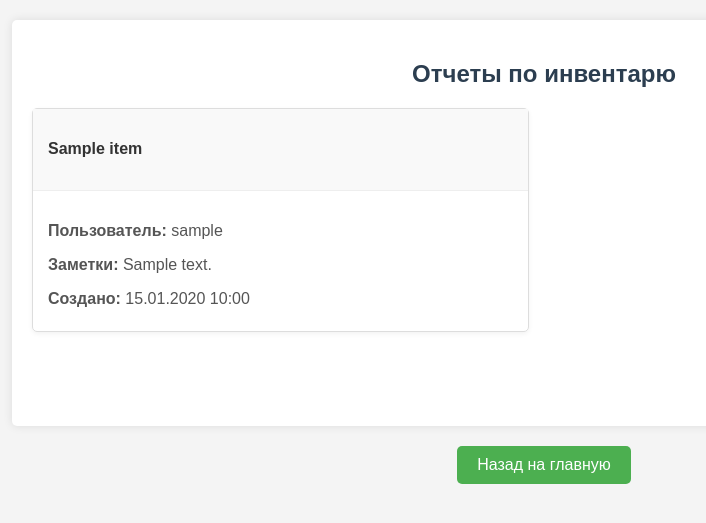
After one commit to lerkkx/web-app, a Django app: template web_app/invpage/templates/invpage/reports.html in a window 1280 px wide. The commit adds this page. Shown: the top 523 px of the page, without its empty margins (96-802 px from the left). Run offline with Django 3.2, Linux system fonts and the light colour scheme; the template is opened without the code that fills it: most values are stand-ins (such as "Sample title", 1, 10 or a date in 2020).

Commit message:
отчеты вывод на страницу

```diff
--- a/web_app/invpage/static/invpage/css/own_inv.css
+++ b/web_app/invpage/static/invpage/css/own_inv.css
@@ -63,7 +63,6 @@ body.blur #main-content {
     align-items: center; */
   }
 .btnlist {
-
   width: 100%;
   padding: 10px;
   font-size: 16px;
@@ -106,4 +105,5 @@ a:hover {
 
 .button-container {
   text-align: center;
+  margin-bottom: 20px;
 }
--- /dev/null
+++ b/web_app/invpage/static/invpage/css/reports.css
@@ -0,0 +1,111 @@
+/* invpage/css/reports.css */
+
+body {
+    font-family: Arial, sans-serif;
+    margin: 0;
+    padding: 0;
+    background-color: #f4f4f4; /* Светлый фон для всей страницы */
+}
+
+.container {
+    width: 80%;
+    margin: 20px auto;
+    padding: 20px;
+    background-color: #fff; /* Белый фон для контейнера с отчетами */
+    box-shadow: 0 0 10px rgba(0, 0, 0, 0.1); /* Небольшая тень для выделения */
+    border-radius: 5px;
+}
+
+h2 {
+    text-align: center;
+    margin: 20px 0;
+    font-size: 24px;
+    color: #2c3e50; /* Темно-серый цвет для заголовка */
+}
+
+h3 {
+    margin-top: 20px;
+    margin-bottom: 10px;
+    color: #34495e; /* Еще более темный серый для подзаголовков */
+    border-bottom: 2px solid #ddd; /* Тонкая линия под подзаголовком */
+    padding-bottom: 5px;
+}
+
+/* Секции для каждого типа отчета */
+section {
+    margin-bottom: 30px;
+}
+
+.row {
+    display: flex;
+    flex-wrap: wrap;
+    margin-right: -15px;
+    margin-left: -15px;
+}
+
+.col-md-6 {
+    flex: 0 0 50%;
+    max-width: 50%;
+    padding-right: 15px;
+    padding-left: 15px;
+    box-sizing: border-box; /* Важно для правильного расчета ширины */
+}
+
+.mb-4 {
+    margin-bottom: 1.5rem !important; /* 24px */
+}
+
+/* Карточка отчета */
+.report-card {
+    border: 1px solid #ddd;
+    border-radius: 5px;
+    margin-bottom: 20px;
+    box-shadow: 0 2px 5px rgba(0, 0, 0, 0.05); /* Очень легкая тень */
+}
+
+.card-header {
+    background-color: #f9f9f9;
+    padding: 10px 15px;
+    border-bottom: 1px solid #eee;
+    font-weight: bold;
+    color: #333;
+}
+
+.card-body {
+    padding: 15px;
+}
+
+.card-body p {
+    margin-bottom: 8px;
+    color: #555;
+}
+
+/* Предупреждение об отсутствии данных */
+.alert-info {
+    padding: 15px;
+    background-color: #e7f3ff;
+    border-left: 6px solid #2196F3;
+    margin-bottom: 15px;
+    color: #31708f;
+}
+
+/* Кнопка "Назад на главную" */
+.button-container {
+    text-align: center;
+    margin-top: 20px;
+    margin-bottom: 20px;
+}
+
+.button-container a {
+    display: inline-block;
+    padding: 10px 20px;
+    background-color: #4CAF50; /* Зеленый цвет для кнопки */
+    color: white;
+    text-decoration: none;
+    border-radius: 5px;
+    transition: background-color 0.3s;
+}
+
+.button-container a:hover {
+    background-color: #45a049; /* Более темный зеленый при наведении */
+}
--- a/web_app/invpage/static/invpage/css/req.css
+++ b/web_app/invpage/static/invpage/css/req.css
@@ -126,4 +126,5 @@ a {
 
   .button-container {
     text-align: center;
+    margin-bottom: 20px;
   }
--- a/web_app/invpage/static/invpage/css/track.css
+++ b/web_app/invpage/static/invpage/css/track.css
@@ -67,4 +67,5 @@ a:hover {
 
 .button-container {
     text-align: center;
+    margin-bottom: 20px;
 }
--- a/web_app/invpage/templates/invpage/index.html
+++ b/web_app/invpage/templates/invpage/index.html
@@ -16,9 +16,11 @@
     {% if request.user.is_superuser %}
         <a href="/admin/">Администратирование</a>
         <a href="{% url 'manage_requests' %}">Управление заявками</a>
+        <a href="{% url 'reports' %}">Отчеты</a>
     {% else %}
         <a href="{% url 'track_requests' %}">Ваши заявки</a>
         <a href="{% url 'owned_inv' %}">Личный кабинет</a>
+        <a href="{% url 'reports' %}">Отчеты</a>
         <a href="{% url 'about' %}">О нас</a>
     {% endif %}
 </div>
--- /dev/null
+++ b/web_app/invpage/templates/invpage/reports.html
@@ -0,0 +1,46 @@
+{% load static %}
+<!DOCTYPE html>
+<html lang="ru">
+<head>
+    <meta charset="UTF-8">
+    <meta name="viewport" content="width=device-width, initial-scale=1.0">
+    <title>Отчеты</title>
+    <link rel="stylesheet" href="{% static 'invpage/css/reports.css' %}">
+    <link rel="icon" href="{% static 'invpage/img/flag-solid.svg' %}" type="image/x-icon">
+</head>
+<body>
+    <div class="container">
+        <h2>Отчеты по инвентарю</h2>
+
+        <section id="usage_reports">
+            {% if usage_reports %}
+                <div class="row">
+                    {% for report in usage_reports %}
+                        <div class="col-md-6 mb-4">
+                            <div class="report-card">
+                                <div class="card-header">
+                                    <h4>{{ report.item.name }}</h4>
+                                </div>
+                                <div class="card-body">
+                                    <p><strong>Пользователь:</strong> {{ report.user.username }}</p>
+                                    <p><strong>Заметки:</strong> {{ report.notes }}</p>
+                                    <p><strong>Создано:</strong> {{ report.created_at|date:"d.m.Y H:i" }}</p>
+                                </div>
+                            </div>
+                        </div>
+                    {% endfor %}
+                </div>
+            {% else %}
+                <div class="alert-info">
+                    Нет отчетов об использовании.
+                </div>
+            {% endif %}
+        </section>
+    </div>
+
+    <div class="button-container">
+        <a href="{% url 'index' %}">Назад на главную</a>
+    </div>
+    <div></div>
+</body>
+</html>
--- a/web_app/invpage/urls.py
+++ b/web_app/invpage/urls.py
@@ -1,9 +1,10 @@
 from django.urls import path
-from .views import create_request, track_requests, manage_requests, owned_inv
+from .views import *
 
 urlpatterns = [
     path('', create_request, name='index'),
     path('track_requests/', track_requests, name='track_requests'),
     path('manage_requests/', manage_requests, name='manage_requests'),
-    path('owned_inventory/', owned_inv, name='owned_inv')
+    path('owned_inventory/', owned_inv, name='owned_inv'),
+    path('reports/', reports_view, name='reports'),
 ]
```
Also changed, not shown: web_app/invpage/views.py (+18 -3 lines), web_app/main/templates/main/about.html (+8 -3 lines), web_app/db.sqlite3, web_app/invpage/static/invpage/img/flag-solid.svg (added).
